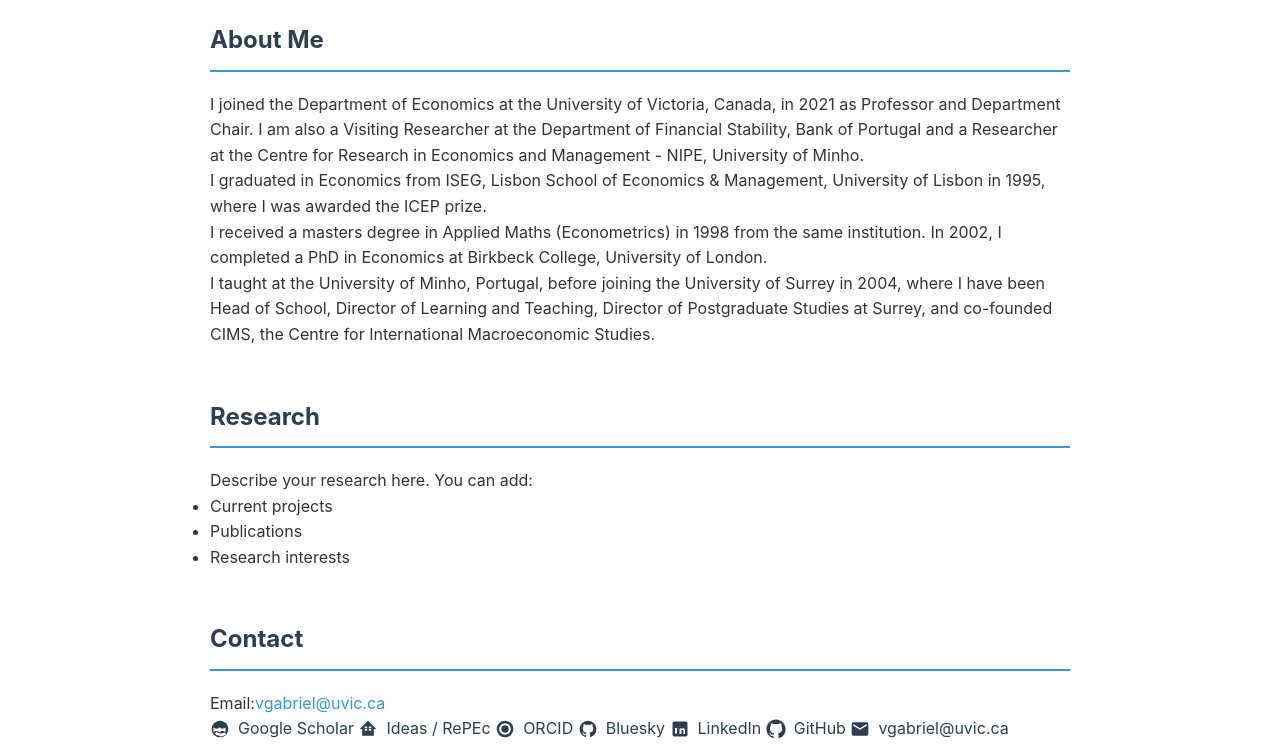
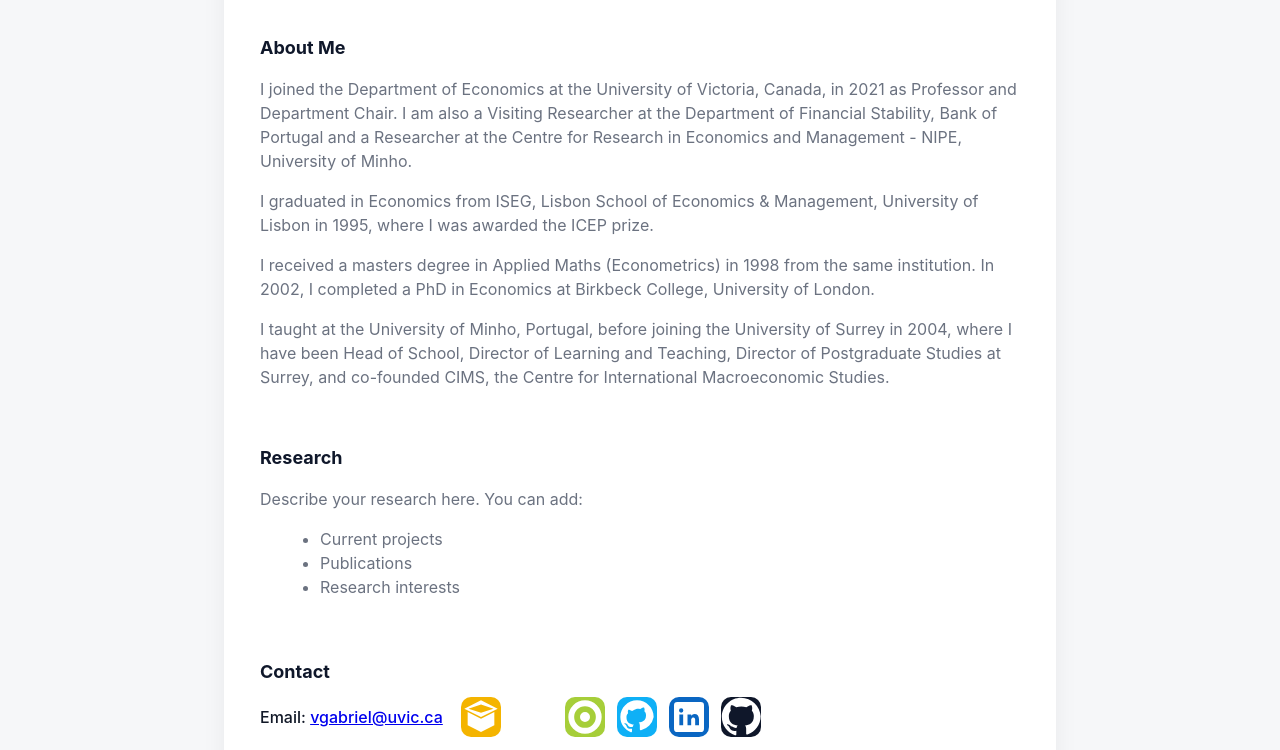
Before and after one commit to vascojgabriel/github.io, a plain HTML site: page index.html in a window 1280 px wide. Shown: the part 259-1009 px from the top of the page. Drawn offline with Linux system fonts and the light colour scheme.

Commit message:
Use softer colours and branded social icons; cleaner layout like example

```diff
--- a/index.html
+++ b/index.html
@@ -1,32 +1,55 @@
 <!DOCTYPE html>
 <html lang="en">
 <head>
-    <meta charset="UTF-8">
-    <meta name="viewport" content="width=device-width, initial-scale=1.0">
+  <meta charset="utf-8">
+  <meta name="viewport" content="width=device-width,initial-scale=1">
   <title>Vasco Gabriel</title>
   <style>
-        * { margin: 0; padding: 0; box-sizing: border-box; }
-        body { font-family: -apple-system, BlinkMacSystemFont, 'Segoe UI', Roboto, sans-serif; line-height: 1.6; color: #333; }
-        header { background: #2c3e50; color: white; padding: 40px 20px; text-align: center; }
-        header h1 { font-size: 2.5em; margin-bottom: 10px; }
-        header p { font-size: 1.2em; opacity: 0.95; }
-        nav { background: #34495e; padding: 0; }
-        nav a { color: white; padding: 15px 20px; display: inline-block; text-decoration: none; }
-        nav a:hover { background: #2c3e50; }
-        .container { max-width: 900px; margin: 0 auto; padding: 40px 20px; }
-        section { margin-bottom: 50px; }
-        section h2 { color: #2c3e50; margin-bottom: 20px; border-bottom: 2px solid #3498db; padding-bottom: 10px; }
-        a { color: #3498db; text-decoration: none; }
-        a:hover { text-decoration: underline; }
-        footer { background: #2c3e50; color: white; text-align: center; padding: 20px; margin-top: 50px; }
-        .contact-list { list-style: none; display: flex; flex-wrap: wrap; gap: 12px; padding: 0; }
-        .contact-list li { display: flex; align-items: center; }
-        .social a { display: inline-flex; align-items: center; gap: 8px; color: #2c3e50; text-decoration: none; }
-        .icon { width: 20px; height: 20px; display: inline-block; vertical-align: middle; }
-        .icon svg { width: 100%; height: 100%; fill: currentColor; }
+    :root{
+      --bg:#f6f7f9;
+      --card:#ffffff;
+      --muted:#6b7280;
+      --accent:#6ea8ff; /* softer blue */
+      --text:#111827;
+      --icon-size:40px;
+    }
+    *{box-sizing:border-box}
+    body{font-family: Inter, system-ui, -apple-system, "Segoe UI", Roboto, "Helvetica Neue", Arial; background:var(--bg); color:var(--text); line-height:1.5; margin:0}
+    .wrap{max-width:880px;margin:48px auto;padding:24px}
+    .card{background:var(--card);border-radius:12px;padding:36px;box-shadow:0 6px 24px rgba(16,24,40,0.06)}
+    header{display:flex;flex-direction:column;align-items:center;text-align:center;margin-bottom:24px}
+    header h1{font-size:2.25rem;margin:0 0 6px;font-weight:600}
+    header p{margin:0;color:var(--muted);font-size:1rem}
+    nav{display:flex;gap:14px;justify-content:center;margin-bottom:22px}
+    nav a{color:var(--muted);text-decoration:none;padding:8px 12px;border-radius:8px}
+    nav a:hover{background:rgba(110,168,255,0.08);color:var(--text)}
+    .content{display:grid;grid-template-columns:1fr;gap:28px}
+    section h2{font-size:1.125rem;margin-bottom:12px;color:#0f172a}
+    section p{color:var(--muted);margin-bottom:12px}
+    ul{color:var(--muted);margin-left:20px}
+    /* contact / social */
+    .contact-row{display:flex;align-items:center;gap:18px;flex-wrap:wrap}
+    .email{color:var(--text);font-weight:500}
+    .social{display:flex;gap:12px;align-items:center;flex-wrap:wrap}
+    .social a{display:inline-flex;align-items:center;justify-content:center;width:var(--icon-size);height:var(--icon-size);border-radius:10px;text-decoration:none;color:white}
+    .social a span.vis{position:absolute;left:-9999px}
+    /* branded colours */
+    .s-scholar{background:#f4b400;color:#fff} /* Google yellow */
+    .s-repec{background:#f47c20;color:#fff} /* orange */
+    .s-orcid{background:#a6ce39;color:#fff} /* ORCID green */
+    .s-bsky{background:#0fb0f6;color:#fff} /* Bluesky cyan */
+    .s-linkedin{background:#0a66c2;color:#fff} /* LinkedIn blue */
+    .s-github{background:#0f172a;color:#fff} /* dark */
+    .icon svg{width:20px;height:20px;display:block}
+    /* smaller screens */
+    @media (max-width:520px){.wrap{margin:20px;padding:16px}.card{padding:20px}.social a{width:36px;height:36px;border-radius:8px}}
+    /* subtle footer */
+    footer{margin-top:28px;text-align:center;color:var(--muted);font-size:0.95rem}
   </style>
 </head>
 <body>
+  <div class="wrap">
+    <div class="card">
       <header>
         <h1>Vasco Gabriel</h1>
         <p>Professor of Economics</p>
@@ -38,7 +61,7 @@
         <a href="#contact">Contact</a>
       </nav>
 
-    <div class="container">
+      <div class="content">
         <section id="about">
           <h2>About Me</h2>
           <p>I joined the Department of Economics at the University of Victoria, Canada, in 2021 as Professor and Department Chair. I am also a Visiting Researcher at the Department of Financial Stability, Bank of Portugal and a Researcher at the Centre for Research in Economics and Management - NIPE, University of Minho.</p>
@@ -62,39 +85,45 @@
 
         <section id="contact">
           <h2>Contact</h2>
-            <ul class="contact-list">
-                <li>Email: <a href="mailto:vgabriel@uvic.ca">vgabriel@uvic.ca</a></li>
-            </ul>
+          <div class="contact-row">
+            <div>
+              <div class="email">Email: <a href="mailto:vgabriel@uvic.ca">vgabriel@uvic.ca</a></div>
+            </div>
 
-            <div class="social" aria-label="Social links" role="navigation">
-                <a href="https://scholar.google.com/citations?user=bM8p3qkAAAAJ&hl=en" title="Google Scholar" target="_blank" rel="noopener noreferrer">
-                    <span class="icon" aria-hidden="true"><svg viewBox="0 0 24 24" xmlns="http://www.w3.org/2000/svg"><path d="M12 2C6.48 2 2 6.48 2 12s4.48 10 10 10 10-4.48 10-10S17.52 2 12 2zm1 17.93c-2.83.48-5.46-.5-7.22-2.59l2.34-1.9c1.2 1.23 2.95 2.01 4.88 2.01 1.58 0 3.03-.49 4.23-1.32l2.34 1.9c-1.88 1.85-4.45 2.9-7.57 2.9V19.93zM18.6 16c-.66-.99-1.99-1.67-3.6-1.67-1.61 0-2.94.68-3.6 1.67-.66-.99-1.99-1.67-3.6-1.67-1.61 0-2.94.68-3.6 1.67V9.9c.66.99 1.99 1.67 3.6 1.67 1.61 0 2.94-.68 3.6-1.67.66.99 1.99 1.67 3.6 1.67 1.61 0 2.94-.68 3.6-1.67V16z"/></svg></span>
-                    <span>Google Scholar</span>
+            <div class="social" aria-label="Social links">
+              <a class="s-scholar" href="https://scholar.google.com/citations?user=bM8p3qkAAAAJ&hl=en" title="Google Scholar" target="_blank" rel="noopener noreferrer">
+                <span class="vis">Google Scholar</span>
+                <!-- simplified scholar icon -->
+                <svg xmlns="http://www.w3.org/2000/svg" viewBox="0 0 24 24" aria-hidden="true"><path fill="currentColor" d="M12 2L2 7l10 5 10-5-10-5zm0 7.5L4.5 7 12 4.5 19.5 7 12 9.5zM4 9v8l8 4 8-4V9l-8 4-8-4z"/></svg>
               </a>
-                <a href="https://ideas.repec.org/f/pga290.html#articles" title="Ideas/RePEc" target="_blank" rel="noopener noreferrer">
-                    <span class="icon" aria-hidden="true"><svg viewBox="0 0 24 24" xmlns="http://www.w3.org/2000/svg"><path d="M12 2L2 12h3v8h14v-8h3L12 2zM11 14H8v-2h3v2zm5 0h-3v-2h3v2zM11 11H8V9h3v2zm5 0h-3V9h3v2z"/></svg></span>
-                    <span>Ideas / RePEc</span>
+
+              <a class="s-repec" href="https://ideas.repec.org/f/pga290.html#articles" title="Ideas / RePEc" target="_blank" rel="noopener noreferrer">
+                <span class="vis">Ideas / RePEc</span>
+                <!-- RePEc: orange square with 'RePEc' letters (simple text-based mark) -->
+                <svg xmlns="http://www.w3.org/2000/svg" viewBox="0 0 100 100" aria-hidden="true"><rect width="100" height="100" rx="12" fill="currentColor"/><text x="50" y="60" font-family="Helvetica,Arial" font-size="40" font-weight="700" text-anchor="middle" fill="#fff">R</text></svg>
               </a>
-                <a href="https://orcid.org/my-orcid?orcid=0000-0001-8659-8661" title="ORCID" target="_blank" rel="noopener noreferrer">
-                    <span class="icon" aria-hidden="true"><svg viewBox="0 0 24 24" xmlns="http://www.w3.org/2000/svg"><path d="M12 2a10 10 0 100 20 10 10 0 000-20zm0 3a7 7 0 110 14 7 7 0 010-14zm0 2.5a4.5 4.5 0 100 9 4.5 4.5 0 000-9z"/></svg></span>
-                    <span>ORCID</span>
+
+              <a class="s-orcid" href="https://orcid.org/my-orcid?orcid=0000-0001-8659-8661" title="ORCID" target="_blank" rel="noopener noreferrer">
+                <span class="vis">ORCID</span>
+                <svg xmlns="http://www.w3.org/2000/svg" viewBox="0 0 24 24" aria-hidden="true"><path fill="currentColor" d="M12 2A10 10 0 1022 12 10 10 0 0012 2zm0 3.5a6.5 6.5 0 11-6.5 6.5A6.51 6.51 0 0112 5.5zM9 12a3 3 0 003 3 3 3 0 10-3-3z"/></svg>
               </a>
-                <a href="https://bsky.app/profile/vascojgabriel.bsky.social" title="Bluesky" target="_blank" rel="noopener noreferrer">
-                    <span class="icon" aria-hidden="true"><svg viewBox="0 0 24 24" xmlns="http://www.w3.org/2000/svg"><path d="M12 2C6.48 2 2 6.48 2 12c0 4.41 2.87 8.16 6.84 9.5.5.09.68-.22.68-.48 0-.24-.01-.87-.01-1.71-2.78.61-3.37-1.34-3.37-1.34-.45-1.16-1.11-1.47-1.11-1.47-.91-.62.07-.61.07-.61 1.01.07 1.55 1.04 1.55 1.04.9 1.54 2.36 1.1 2.94.84.09-.66.35-1.1.63-1.35-2.22-.25-4.56-1.11-4.56-4.95 0-1.09.39-1.98 1.04-2.68-.1-.26-.45-1.29.1-2.68 0 0 .84-.27 2.75 1.02A9.56 9.56 0 0112 6.8c.85.004 1.7.115 2.49.337 1.9-1.29 2.74-1.02 2.74-1.02.56 1.39.21 2.42.11 2.68.65.7 1.03 1.59 1.03 2.68 0 3.85-2.35 4.69-4.59 4.95.36.31.68.92.68 1.86 0 1.34-.01 2.42-.01 2.75 0 .26.18.58.69.48A10 10 0 0022 12c0-5.52-4.48-10-10-10z"/></svg></span>
-                    <span>Bluesky</span>
+
+              <a class="s-bsky" href="https://bsky.app/profile/vascojgabriel.bsky.social" title="Bluesky" target="_blank" rel="noopener noreferrer">
+                <span class="vis">Bluesky</span>
+                <svg xmlns="http://www.w3.org/2000/svg" viewBox="0 0 24 24" aria-hidden="true"><path fill="currentColor" d="M12 2C6.5 2 2 6.5 2 12c0 4.1 2.6 7.6 6.3 9.1.5.2.7-.1.7-.5 0-.2 0-.8-.01-1.6-2.6.6-3.1-1.2-3.1-1.2-.4-1.1-1.1-1.4-1.1-1.4-.9-.6.1-.6.1-.6 1 .1 1.6 1.1 1.6 1.1.9 1.5 2.4 1.1 3 .9.1-.6.3-1 .6-1.3-2.1-.2-4.4-1-4.4-4.4 0-1 .3-1.8 1-2.4-.1-.2-.4-1 .1-2.1 0 0 .7-.2 2.3.8A8 8 0 0112 7c.7 0 1.4.1 2 .2 1.6-1.1 2.3-.8 2.3-.8.5 1.1.2 1.9.1 2.1.7.6 1 1.4 1 2.4 0 3.4-2.3 4.1-4.4 4.4.4.3.7.9.7 1.7 0 1.2 0 2.1 0 2.4 0 .3.2.7.7.5A10 10 0 0022 12C22 6.5 17.5 2 12 2z"/></svg>
               </a>
-                <a href="https://www.linkedin.com/in/vasco-j-gabriel-740683b3/" title="LinkedIn" target="_blank" rel="noopener noreferrer">
-                    <span class="icon" aria-hidden="true"><svg viewBox="0 0 24 24" xmlns="http://www.w3.org/2000/svg"><path d="M19 3A2 2 0 0121 5v14a2 2 0 01-2 2H5a2 2 0 01-2-2V5a2 2 0 012-2h14zM8.34 17.34V10.66H6.09v6.68h2.25zM7.22 9.5a1.3 1.3 0 110-2.6 1.3 1.3 0 010 2.6zM18 17.34v-3.43c0-1.84-1.03-2.7-2.41-2.7-1.11 0-1.6.62-1.88 1.06v-0.91H11.4c.03.61 0 6.68 0 6.68h2.25v-3.73c0-.2.01-.41.08-.56.17-.41.56-.84 1.21-.84.85 0 1.19.63 1.19 1.57v3.56H18z"/></svg></span>
-                    <span>LinkedIn</span>
+
+              <a class="s-linkedin" href="https://www.linkedin.com/in/vasco-j-gabriel-740683b3/" title="LinkedIn" target="_blank" rel="noopener noreferrer">
+                <span class="vis">LinkedIn</span>
+                <svg xmlns="http://www.w3.org/2000/svg" viewBox="0 0 24 24" aria-hidden="true"><path fill="currentColor" d="M19 3H5a2 2 0 00-2 2v14a2 2 0 002 2h14a2 2 0 002-2V5a2 2 0 00-2-2zM8.5 17H6.2V10.5h2.3V17zM7.3 9.4a1.3 1.3 0 110-2.6 1.3 1.3 0 010 2.6zM18 17h-2.3v-3.3c0-.8-.3-1.4-1.1-1.4-.6 0-1 .4-1.2.9-.1.2-.1.5-.1.8V17H11.1V10.5h2.2v.9c.3-.5.9-1.2 2.1-1.2 1.5 0 2.6 1 2.6 3.1V17z"/></svg>
               </a>
-                <a href="https://github.com/vascojgabriel" title="GitHub" target="_blank" rel="noopener noreferrer">
-                    <span class="icon" aria-hidden="true"><svg viewBox="0 0 24 24" xmlns="http://www.w3.org/2000/svg"><path d="M12 .5C5.73.5.5 5.73.5 12c0 5.08 3.29 9.39 7.86 10.92.58.11.79-.25.79-.56 0-.28-.01-1.02-.02-2-3.2.69-3.88-1.54-3.88-1.54-.53-1.34-1.3-1.7-1.3-1.7-1.06-.72.08-.71.08-.71 1.18.08 1.8 1.21 1.8 1.21 1.04 1.78 2.72 1.27 3.38.97.11-.76.41-1.27.75-1.56-2.55-.29-5.24-1.28-5.24-5.71 0-1.26.45-2.28 1.19-3.08-.12-.29-.52-1.46.11-3.04 0 0 .97-.31 3.18 1.18a11.07 11.07 0 012.9-.39c.98 0 1.97.13 2.9.39 2.21-1.49 3.18-1.18 3.18-1.18.63 1.58.23 2.75.11 3.04.74.8 1.19 1.82 1.19 3.08 0 4.44-2.7 5.42-5.27 5.7.42.36.8 1.07.8 2.15 0 1.55-.01 2.8-.01 3.18 0 .31.21.68.8.56A10.52 10.52 0 0023.5 12C23.5 5.73 18.27.5 12 .5z"/></svg></span>
-                    <span>GitHub</span>
+
+              <a class="s-github" href="https://github.com/vascojgabriel" title="GitHub" target="_blank" rel="noopener noreferrer">
+                <span class="vis">GitHub</span>
+                <svg xmlns="http://www.w3.org/2000/svg" viewBox="0 0 24 24" aria-hidden="true"><path fill="currentColor" d="M12 .5C5.7.5.5 5.7.5 12c0 5.1 3.3 9.4 7.9 10.9.6.1.8-.2.8-.6 0-.3 0-1 0-2-3.2.7-3.9-1.5-3.9-1.5-.5-1.3-1.3-1.7-1.3-1.7-1.1-.7.1-.7.1-.7 1.2.1 1.8 1.2 1.8 1.2 1 .1 2.7 1.3 3.4 1 .1-.7.4-1.2.7-1.5-2.6-.3-5.3-1.3-5.3-5.7 0-1.3.5-2.4 1.2-3.2-.1-.3-.5-1.5.1-3.2 0 0 1-.3 3.2 1.2a11 11 0 016 0c2.2-1.5 3.2-1.2 3.2-1.2.6 1.7.2 3 .1 3.2.7.8 1.2 1.9 1.2 3.2 0 4.4-2.6 5.4-5.3 5.7.4.3.7 1 .7 2 0 1.4 0 2.5 0 2.8 0 .4.2.7.8.6 4.6-1.5 7.9-5.8 7.9-10.9C23.5 5.7 18.3.5 12 .5z"/></svg>
               </a>
-                <a href="mailto:vgabriel@uvic.ca" title="Email">
-                    <span class="icon" aria-hidden="true"><svg viewBox="0 0 24 24" xmlns="http://www.w3.org/2000/svg"><path d="M20 4H4a2 2 0 00-2 2v12a2 2 0 002 2h16a2 2 0 002-2V6a2 2 0 00-2-2zm0 4l-8 5-8-5V6l8 5 8-5v2z"/></svg></span>
-                    <span>vgabriel@uvic.ca</span>
-                </a>
+
+            </div>
           </div>
         </section>
       </div>
@@ -102,5 +131,7 @@
       <footer>
         <p>&copy; 2026 Vasco Gabriel. All rights reserved.</p>
       </footer>
+    </div>
+  </div>
 </body>
 </html>
```
Lines whose indentation alone changed are shown as unchanged.
